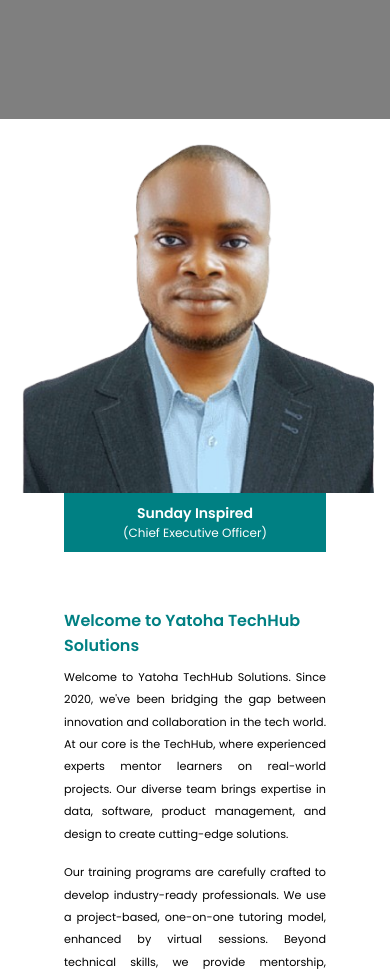
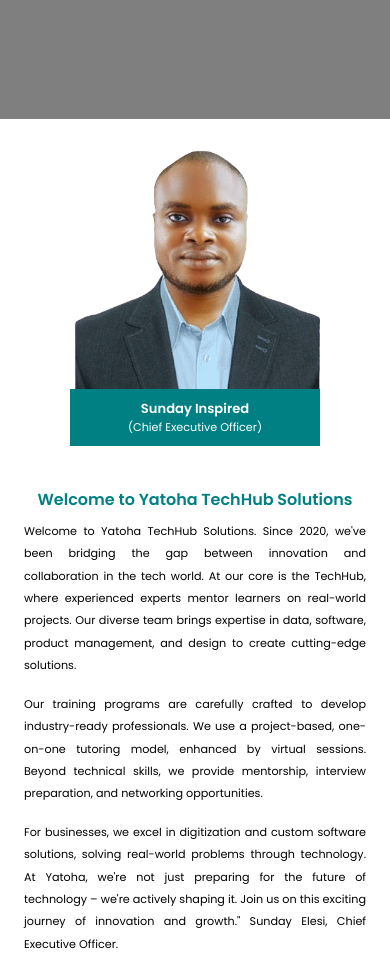
Before and after one commit to GUchechi/Group-1-LIBS-882-Assignment, a plain HTML site: page index.html in a window 390 px wide. Shown: the part 800-1769 px from the top of the page. Drawn offline with nearby package versions, Linux system fonts and the light colour scheme.

Commit message:
refactoring

```diff
--- a/css/style.css
+++ b/css/style.css
@@ -20,7 +20,7 @@ html {
 .btn {
   margin-top: 1rem;
   display: inline-block;
-  background: #008083 ;
+  background: #008083;
   color: #fff;
   font-size: 1.5rem;
   cursor: pointer;
@@ -29,7 +29,7 @@ html {
 }
 
 .btn:hover {
-  background: #FFA500 ;
+  background: #ffa500;
   color: #fff;
 }
 
@@ -66,23 +66,23 @@ section {
 .header .navbar a {
   font-size: 2rem;
   margin-left: 2rem;
-  color: #008083 ;
+  color: #008083;
   font-weight: bold;
 }
 
 .header .navbar a:hover {
-  color: #FFA500 ;
+  color: #ffa500;
 }
 
 .header .icons div {
   cursor: pointer;
   font-size: 2.5rem;
-  color: #008083 ;
+  color: #008083;
   margin-left: 2rem;
 }
 
 .header .icons div:hover {
-  color: #FFA500 ;
+  color: #ffa500;
 }
 
 #menu-btn {
@@ -144,18 +144,24 @@ section {
 /* welcome */
 .welcome .row {
   display: flex;
-  flex-wrap: wrap;
   align-items: center;
   justify-content: center;
 }
 
 .welcome .row .image {
   flex: 1 1 40rem;
+  max-width: 100%;
+  display: flex;
+  flex-direction: column;
+  justify-content: center;
+  align-items: center;
 }
 
 .welcome .row .image img {
   width: 100%;
+  height: auto;
   display: block;
+  max-width: 400px;
 }
 
 .welcome .row .content {
@@ -166,7 +172,7 @@ section {
 .welcome .row .content h3 {
   font-size: 2rem;
   padding-top: 1rem;
-  color: #008083 ;
+  color: #008083;
   font-weight: bold;
 }
 
@@ -181,11 +187,11 @@ section {
   background-color: #008083;
   color: white;
   padding: 10px;
-  width: 73%;
+  width: 100%;
+  max-width: 400px;
   box-sizing: border-box;
   text-align: center;
   margin-top: -5px;
-  margin: auto;
   font-size: 1.5rem;
 }
 
@@ -199,7 +205,7 @@ section {
 
 .mission .box-container .box h3 {
   width: 100%;
-  background-color: #008083 ;
+  background-color: #008083;
   padding: 1rem;
   text-align: center;
   color: #fff;
@@ -245,8 +251,6 @@ section {
   text-align: center;
   font-size: 17px;
   color: #008083;
-  /* margin-top: 10px; */
-  /* margin-bottom: 20px; */
 }
 
 .line__container {
@@ -258,17 +262,17 @@ section {
 .line {
   flex-grow: 1;
   height: 3px;
-  background-color: #008083 ;
+  background-color: #008083;
 }
 
 .line__text {
   padding: 10px 60px;
   background-color: white;
-  border: 2px solid #008083 ;
+  border: 2px solid #008083;
   border-radius: 10px;
   text-align: center;
   font-size: 15px;
-  color: #FFA500 ;
+  color: #ffa500;
   font-weight: bold;
 }
 
@@ -283,7 +287,7 @@ section {
 /* about */
 .about_heading {
   text-align: center;
-  color: #008083 ;
+  color: #008083;
   text-transform: uppercase;
   margin-bottom: 3rem;
   font-size: 4rem;
@@ -291,7 +295,7 @@ section {
 }
 
 .about_heading span {
-  color: #FFA500 ;
+  color: #ffa500;
   text-transform: uppercase;
 }
 
@@ -330,7 +334,7 @@ section {
 /* Contact */
 .contact_heading {
   text-align: center;
-  color: #008083 ;
+  color: #008083;
   text-transform: uppercase;
   margin-bottom: 3rem;
   font-size: 4rem;
@@ -338,7 +342,7 @@ section {
 }
 
 .contact_heading span {
-  color: #FFA500 ;
+  color: #ffa500;
   text-transform: uppercase;
 }
 
@@ -362,13 +366,13 @@ section {
   gap: 1rem;
   font-size: 15px;
   margin-top: 10px;
-  color: #008083 ;
+  color: #008083;
   font-weight: bold;
 }
 
 .contact .row form {
   flex: 1 1 40rem;
-  border: 0.1rem solid #008083 ;
+  border: 0.1rem solid #008083;
   padding: 2rem;
   border-radius: 10px;
 }
@@ -377,22 +381,22 @@ section {
   font-size: 3rem;
   text-align: center;
   padding-bottom: 1rem;
-  color: #008083 ;
+  color: #008083;
 }
 
 .contact .row form span {
   display: block;
   padding-bottom: 1rem;
-  color: #008083 ;
+  color: #008083;
   font-size: 1.6rem;
 }
 
 .contact .row form .contact__box {
   width: 100%;
   background: none;
-  border-bottom: 0.1rem solid #008083 ;
+  border-bottom: 0.1rem solid #008083;
   font-size: 1.6rem;
-  color: #008083 ;
+  color: #008083;
   text-transform: none;
   padding: 0.5rem 0;
   margin-bottom: 1rem;
@@ -406,7 +410,7 @@ section {
 /* Organization */
 .team__heading {
   text-align: center;
-  color: #008083 ;
+  color: #008083;
   text-transform: uppercase;
   margin-bottom: 3rem;
   font-size: 4rem;
@@ -414,7 +418,7 @@ section {
 }
 
 .team__heading span {
-  color: #FFA500 ;
+  color: #ffa500;
   text-transform: uppercase;
 }
 
@@ -426,7 +430,7 @@ section {
 
 .team__wrapper {
   text-align: center;
-  border: 0.1rem solid #008083 ;
+  border: 0.1rem solid #008083;
 }
 
 .team__image {
@@ -451,13 +455,13 @@ section {
 .team__content h3 {
   font-size: 15px;
   text-transform: capitalize;
-  color: #008083 ;
+  color: #008083;
 }
 
 .team__content span {
   font-size: 12px;
   line-height: 2;
-  color: #008083 ;
+  color: #008083;
   font-weight: bold;
 }
 
@@ -471,7 +475,7 @@ section {
 
 .units__heading {
   text-align: center;
-  color: #008083 ;
+  color: #008083;
   text-transform: uppercase;
   margin-bottom: 3rem;
   font-size: 4rem;
@@ -479,14 +483,14 @@ section {
 }
 
 .units__heading span {
-  color: #FFA500 ;
+  color: #ffa500;
   text-transform: uppercase;
 }
 
 .units .box-container .box {
   padding: 2rem;
   text-align: center;
-  border: 0.1rem solid #008083 ;
+  border: 0.1rem solid #008083;
   border-radius: 10px;
   box-shadow: 0 0.5rem 1rem rgba(0, 0, 0, 0.1);
 }
@@ -498,7 +502,7 @@ section {
 
 .units .box-container .box h3 {
   font-size: 2.2rem;
-  color: #008083 ;
+  color: #008083;
   text-transform: capitalize;
 }
 
@@ -512,7 +516,7 @@ section {
 }
 
 .units .box-container .box .unit__content p {
-  color: #008083 ;
+  color: #008083;
   font-size: 12px;
   font-weight: bold;
 }
@@ -564,6 +568,7 @@ footer {
   section {
     padding: 2rem;
   }
+
 }
 
 @media (max-width: 768px) {
@@ -582,7 +587,7 @@ footer {
     left: 0;
     right: 0;
     background: #fff;
-    border-top: 0.1rem solid #008083 ;
+    border-top: 0.1rem solid #008083;
     clip-path: polygon(0 0, 100% 0, 100% 0, 0 0);
   }
 
@@ -606,6 +611,28 @@ footer {
   .home .slide .content span {
     font-size: 2.2rem;
   }
+
+  .welcome .row {
+    flex-direction: column;
+    text-align: center;
+  }
+
+  .welcome .row .image {
+    margin-bottom: 2rem;
+  }
+
+  .welcome .row .image img {
+    max-width: 250px;
+  }
+
+  .welcome .row .content {
+    padding: 1rem;
+  }
+
+  .ceo__content {
+    max-width: 250px;
+    font-size: 1.4rem;
+  }
 }
 
 @media (max-width: 450px) {
```
Also changed, not shown: index.html (+1 -1 lines).
